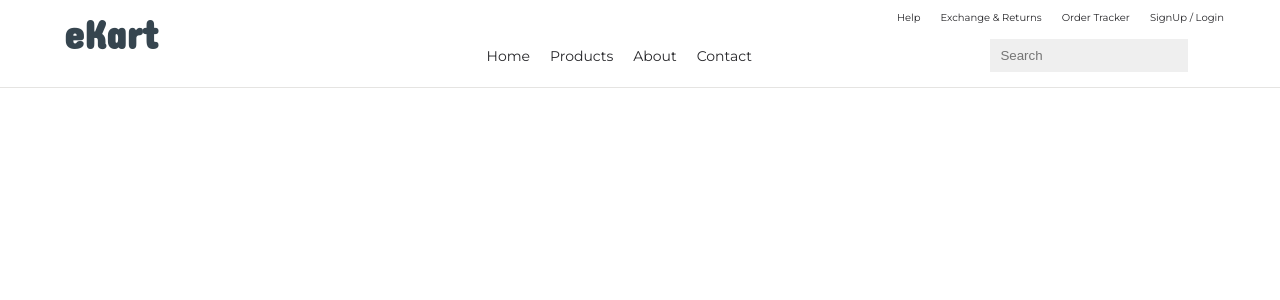
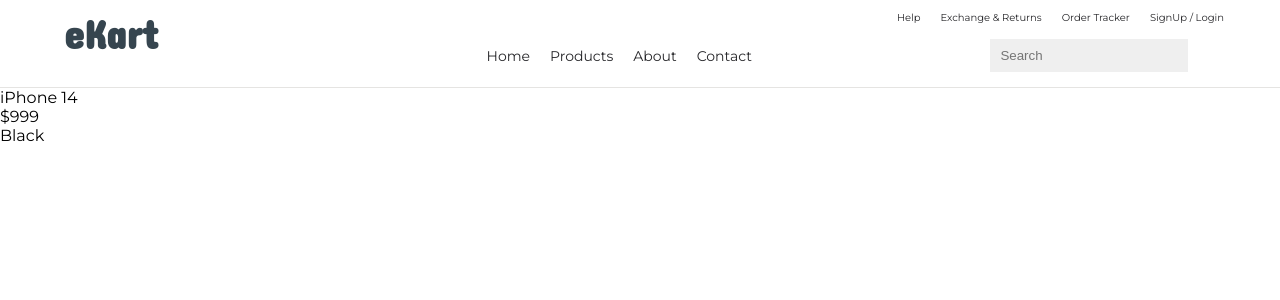
Before and after one commit to anurag1302/ng-ekart, an Angular app: page / in a window 1280 px wide. Shown: the top 300 px of the page. Built offline with nearby package versions, Linux system fonts and the light colour scheme.

Commit message:
ng-ekart - product list comp

```diff
--- a/src/app/app.component.html
+++ b/src/app/app.component.html
@@ -1 +1,2 @@
 <app-header></app-header>
+<app-product-list></app-product-list>
--- a/src/app/app.module.ts
+++ b/src/app/app.module.ts
@@ -4,11 +4,13 @@ import { BrowserModule } from '@angular/platform-browser';
 import { AppRoutingModule } from './app-routing.module';
 import { AppComponent } from './app.component';
 import { HeaderComponent } from './header/header.component';
+import { ProductListComponent } from './product-list/product-list.component';
 
 @NgModule({
   declarations: [
     AppComponent,
-    HeaderComponent
+    HeaderComponent,
+    ProductListComponent
   ],
   imports: [
     BrowserModule,
--- /dev/null
+++ b/src/app/product-list/product-list.component.html
@@ -0,0 +1,3 @@
+<p>{{product.name}}</p>
+<p>${{product.price}}</p>
+<p>{{product.color}}</p>
--- /dev/null
+++ b/src/app/product-list/product-list.component.ts
@@ -0,0 +1,15 @@
+import { Component } from '@angular/core';
+
+@Component({
+  selector: 'app-product-list',
+  templateUrl: './product-list.component.html',
+  styleUrl: './product-list.component.scss'
+})
+export class ProductListComponent {
+  product = {
+    name: 'iPhone 14',
+    price: 999,
+    color: 'Black'
+  }
+
+}
```
Also changed, not shown: src/app/product-list/product-list.component.scss (added), 1 other file (tests, documents, lock files or other folders).
